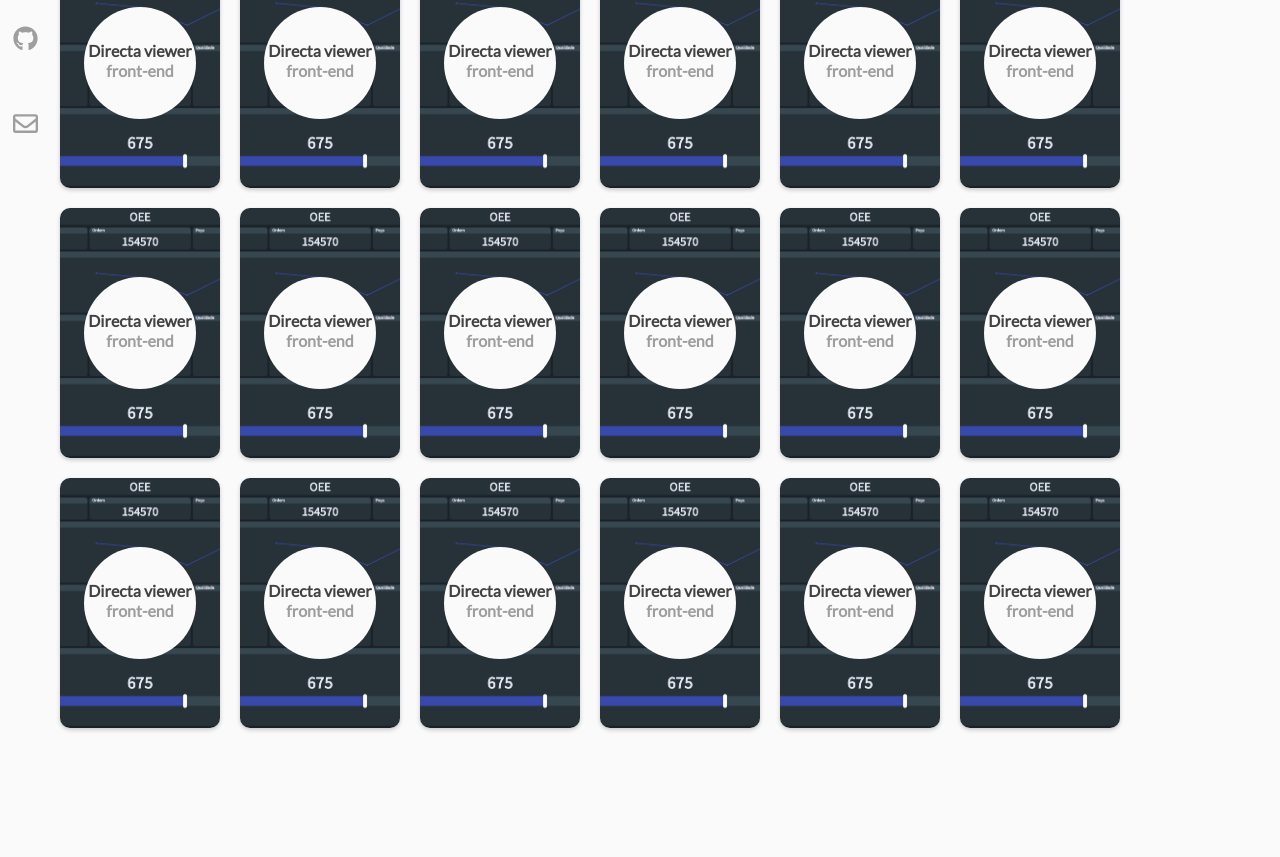
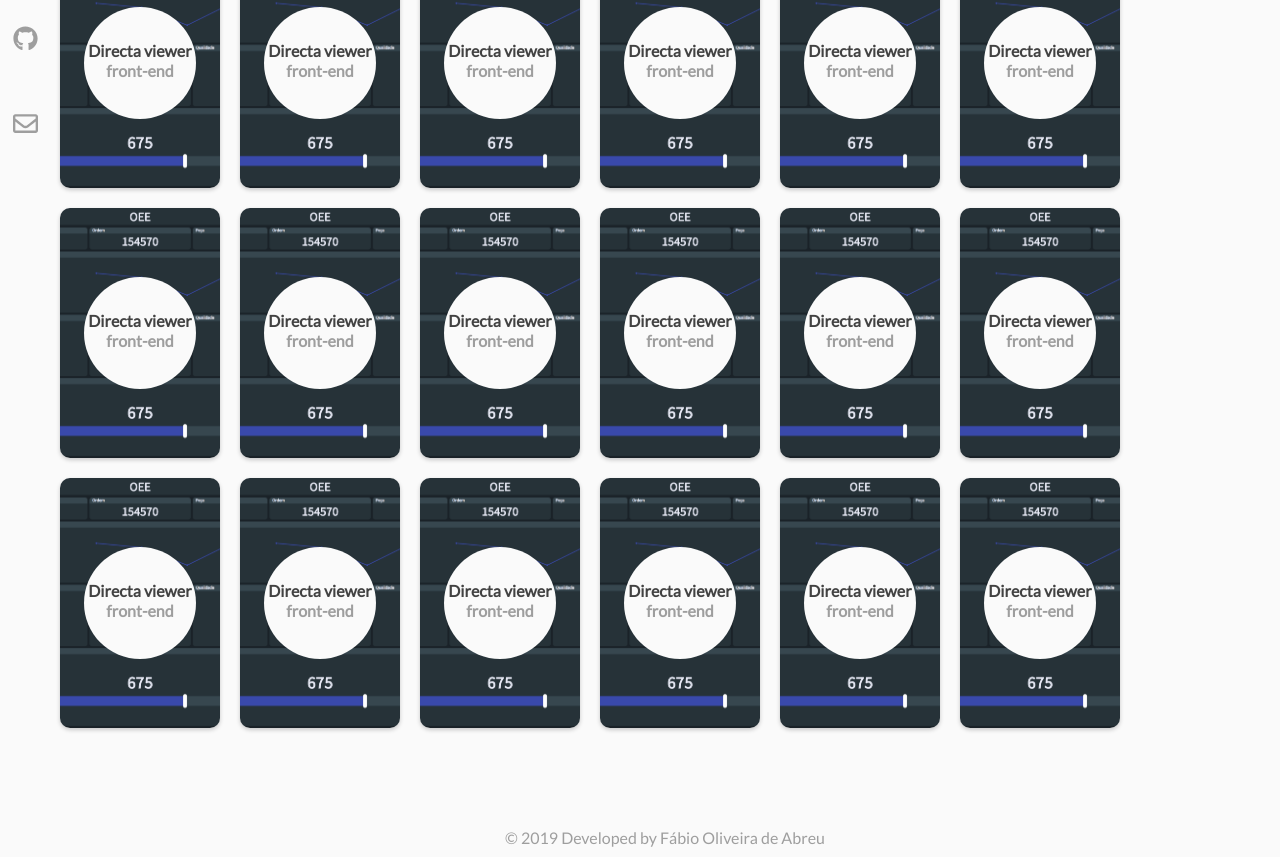
Before and after one commit to Abreu00/Port, a React (Create React App) app: page / in a window 1280 px wide. Shown: the part 282-1139 px from the top of the page. Before the commit the page ends 1030 px from the top, so only its background shows below. Built offline with nearby package versions, Linux system fonts and the light colour scheme.

Commit message:
Created app footer

```diff
--- /dev/null
+++ b/src/components/Footer/index.js
@@ -0,0 +1,8 @@
+import React from "react";
+import { Container } from "./styles";
+
+export default function Footer() {
+  return (
+    <Container>&copy; 2019 Developed by Fábio Oliveira de Abreu</Container>
+  );
+}
--- /dev/null
+++ b/src/components/Footer/styles.js
@@ -0,0 +1,8 @@
+import styled from "styled-components";
+
+export const Container = styled.footer`
+  width: 100%;
+  padding: 1rem 0;
+  font-size: 1.6rem;
+  text-align: center;
+`;
--- a/src/pages/Main/index.js
+++ b/src/pages/Main/index.js
@@ -3,6 +3,7 @@ import Sidebar from "../../components/Sidebar";
 import Header from "../../components/Header";
 import Card from "../../components/Card";
 import { CardContainer } from "./styles";
+import Footer from "../../components/Footer";
 
 export default function Main() {
   return (
@@ -29,6 +30,7 @@ export default function Main() {
         <Card title="Directa viewer" category="front-end"></Card>
         <Card title="Directa viewer" category="front-end"></Card>
       </CardContainer>
+      <Footer />
     </>
   );
 }
--- a/src/pages/Main/styles.js
+++ b/src/pages/Main/styles.js
@@ -3,4 +3,5 @@ import styled from "styled-components";
 export const CardContainer = styled.div`
   display: flex;
   flex-wrap: wrap;
+  margin-bottom: 7rem;
 `;
```
